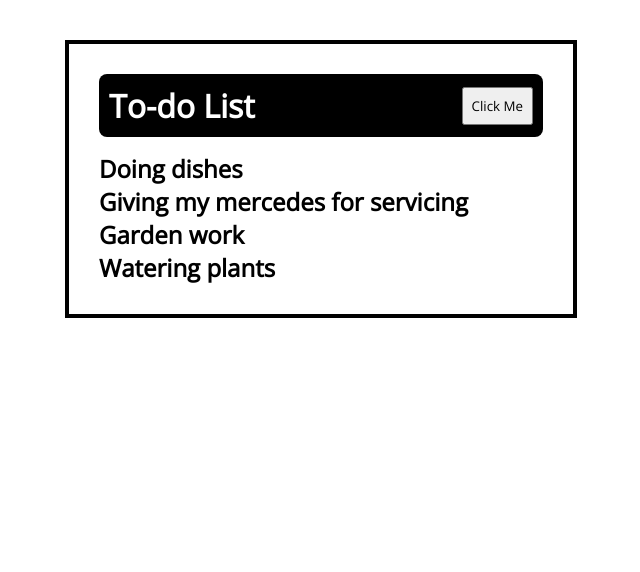
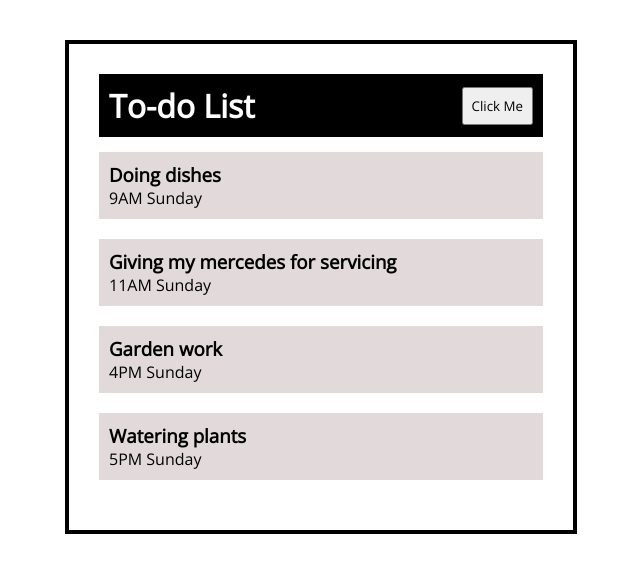
Before and after one commit to csgeeek/super-todo, a React (Create React App) app: page / in a window 1280 px wide. Shown: the top 572 px of the page, without its empty margins (319-959 px from the left). Built offline with nearby package versions, Linux system fonts and the light colour scheme.

Commit message:
Built task component

```diff
--- a/src/App.css
+++ b/src/App.css
@@ -26,18 +26,26 @@
   background-color: black;
   margin-bottom: 15px;
   padding: 10px;
-  border-radius: 8px;
+  /* border-radius: 8px; */
   display: flex;
   justify-content: space-between;
 }
+
+.heading{
+  color: white;
+}
+
+/* Button styling */
 
 .btn{
   align-self: center;
   padding: 8px;
 }
 
-.heading{
-  color: white;
+.Task{
+  background-color: rgb(226, 218, 218);
+  margin-bottom: 20px;
+  padding: 10px;
 }
 
 input{
--- a/src/components/Task.js
+++ b/src/components/Task.js
@@ -0,0 +1,11 @@
+
+const Task = ({ task }) => {
+    return (
+        <div className="Task">
+          <h3>{task.chore}</h3>
+          <p>{task.time}</p>
+        </div>
+    )
+}
+
+export default Task
--- a/src/components/Tasks.js
+++ b/src/components/Tasks.js
@@ -1,4 +1,5 @@
-import React from 'react'
+import React from 'react';
+import Task from './Task';
 
 const Tasks = () => {
   const tasks = [
@@ -30,7 +31,7 @@
     return (
         <div>
           {tasks.map((task) => {
-            return <h2>{task.chore}</h2>
+            return <Task key={task.id} task={task} />
           })}
         </div>
     )
```
